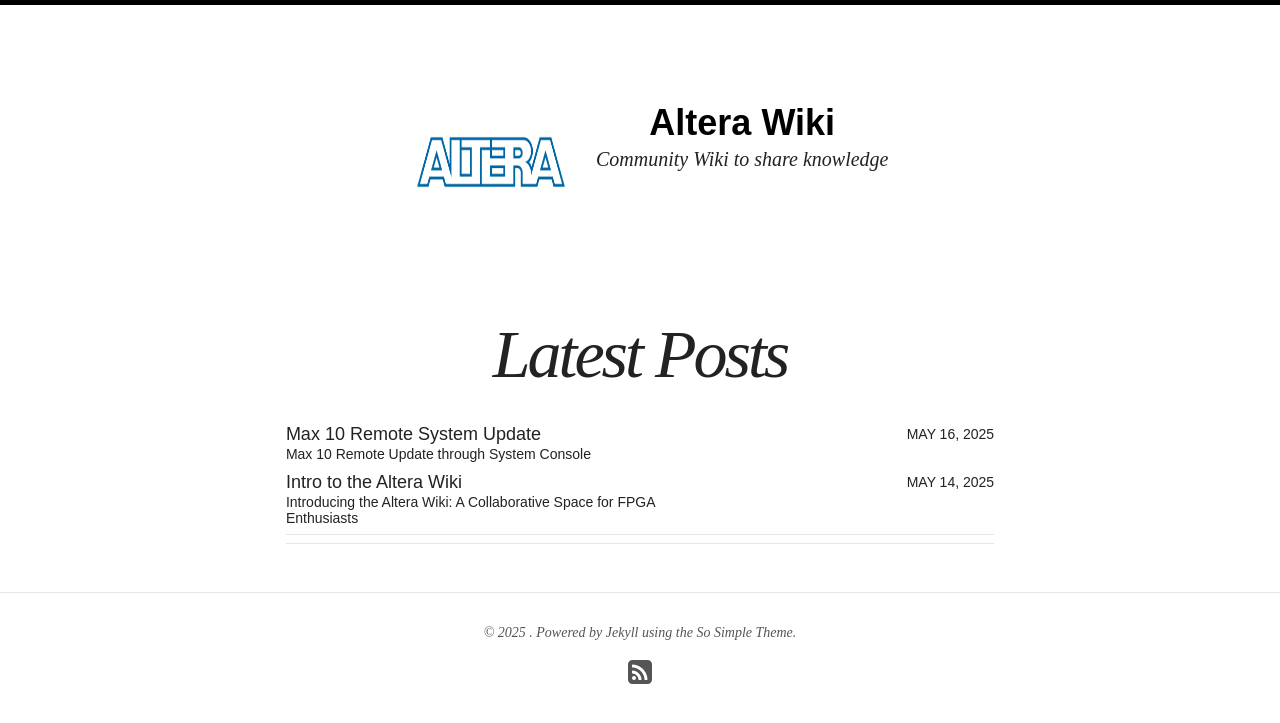
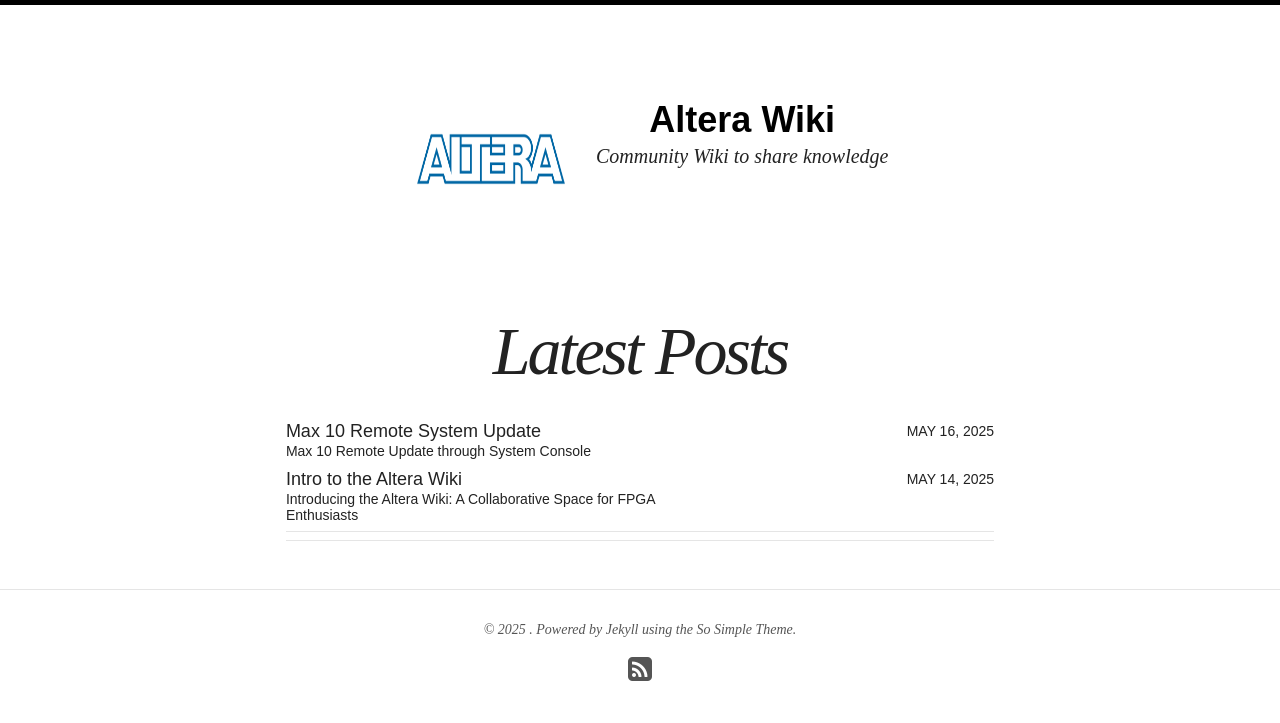
Before and after one commit to fpga-wiki/fpga-wiki.github.io, a Jekyll site: the page built from index.html, in a window 1280 px wide. Shown: the top 723 px of the page. Built offline with Jekyll 4.4.1, drawn with Linux system fonts in a browser that asks for light colours; nearby versions of some CDN libraries.

Commit message:
Update _masthead.scss

```diff
--- a/_sass/_masthead.scss
+++ b/_sass/_masthead.scss
@@ -64,6 +64,7 @@
 
 .text-branding {
   display: inline-block;
+  align-items: center;
   flex-direction: column;
 }
 
@@ -72,7 +73,6 @@
    ========================================================================== */
 
 .site-title {
-  margin-top: 40px;
   margin-bottom: 0;
   @include animation-duration(1s);
   @include animation-delay(.75s);
```
